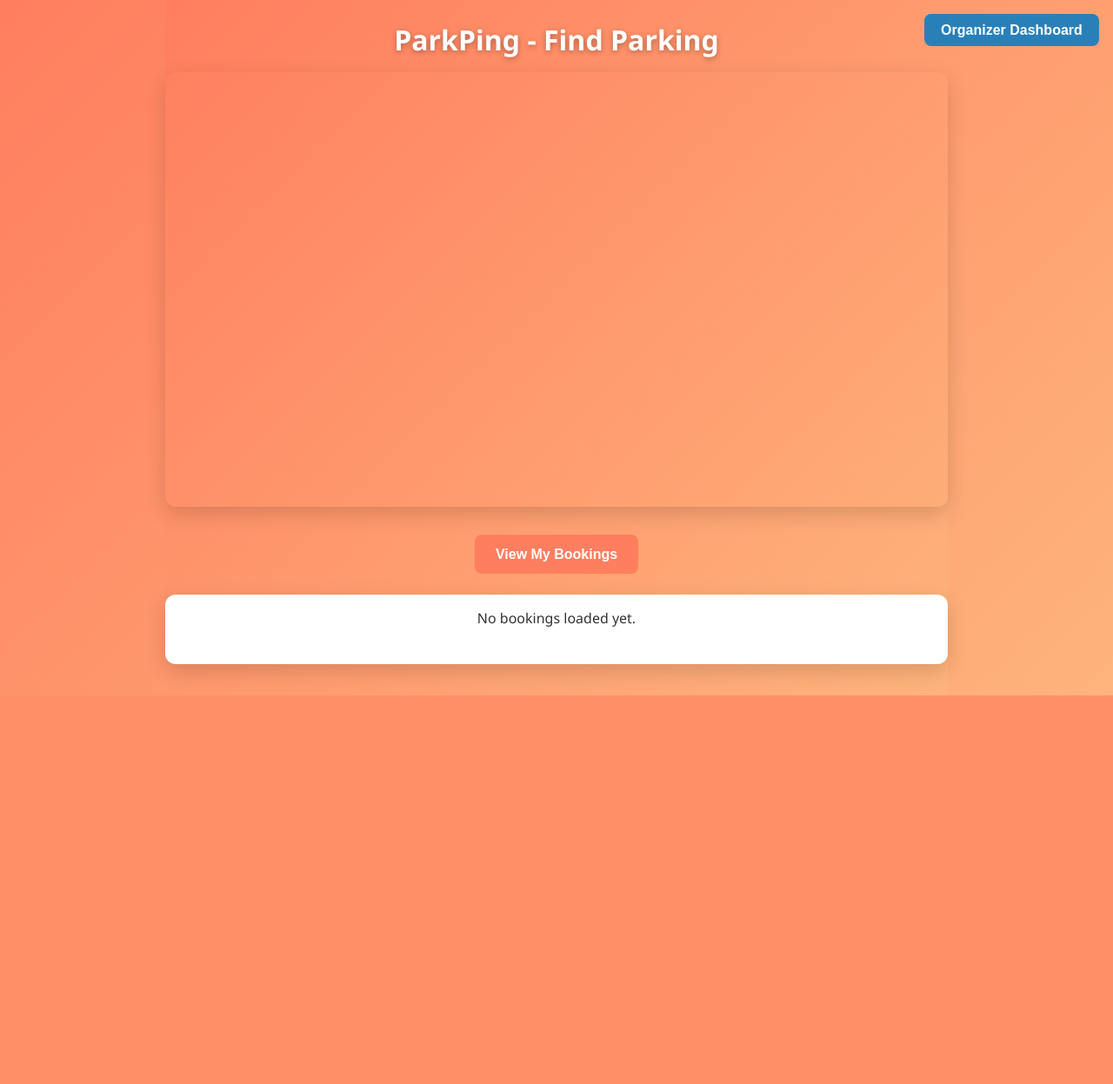
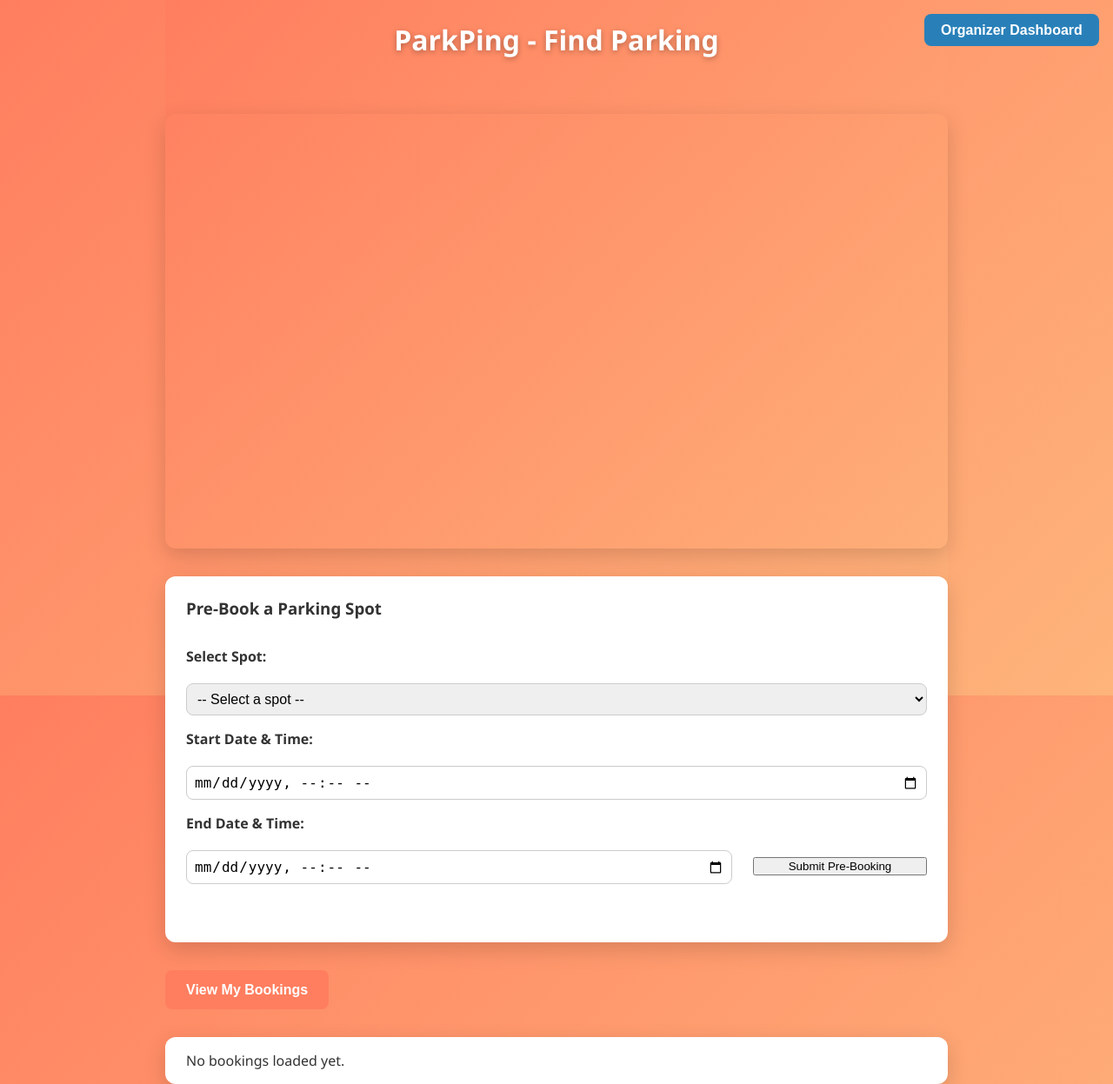
Before and after one commit to FairuzZarif/ParkPing, a Flask app: page / in a window 1280 px wide. Shown: the whole page at 87% size. Before the commit the page ends 800 px from the top, so only its background shows below. Run offline with Flask 3, Linux system fonts and the light colour scheme; the visitor is signed in with stand-in values (Sample User, id 1); some libraries are stand-ins or nearby versions.

Commit message:
Added prebooking for the user-side, and a calender system to make booking easier for users.

```diff
--- a/backend/app.py
+++ b/backend/app.py
@@ -17,7 +17,8 @@
 @app.teardown_appcontext
 def close_connection(exception):
     db = getattr(g, '_database', None)
-    if db: db.close()
+    if db:
+        db.close()
 
 def init_db():
     db = sqlite3.connect(DATABASE)
@@ -79,7 +80,7 @@
                    (data['email'], generate_password_hash(data['password'])))
         db.commit()
         return jsonify({"message": "Registered"}), 201
-    except:
+    except sqlite3.IntegrityError:
         return jsonify({"error": "User exists"}), 400
 
 # Login user
@@ -114,11 +115,11 @@
 
     return jsonify({"spots": [dict(row) for row in spots]})
 
-
-# Book a parking spot
+# Book a parking spot immediately (by hours)
 @app.route('/api/parking/book', methods=['POST'])
 def book():
-    if 'user_id' not in session: return jsonify({"error": "Unauthorized"}), 401
+    if 'user_id' not in session:
+        return jsonify({"error": "Unauthorized"}), 401
     data = request.json
     db = get_db()
     cur = db.cursor()
@@ -129,14 +130,76 @@
     cur.execute("UPDATE parking_spots SET is_available = 0 WHERE id = ?", (data['spot_id'],))
     cur.execute("INSERT INTO bookings (user_id, spot_id, start_time, end_time, cost, paid) VALUES (?, ?, ?, ?, ?, 0)",
                 (session['user_id'], data['spot_id'],
-                 datetime.now(), datetime.now() + timedelta(hours=float(data['hours'])), cost))
+                 datetime.now().isoformat(), (datetime.now() + timedelta(hours=float(data['hours']))).isoformat(), cost))
     db.commit()
     return jsonify({"message": "Booked", "cost": cost})
+
+# Pre-book parking spot for specified date/time range
+@app.route('/api/parking/prebook', methods=['POST'])
+def prebook():
+    if 'user_id' not in session:
+        return jsonify({"error": "Unauthorized"}), 401
+    data = request.json
+
+    spot_id = data.get('spot_id')
+    start_time_str = data.get('start_time')
+    end_time_str = data.get('end_time')
+
+    if not spot_id or not start_time_str or not end_time_str:
+        return jsonify({"error": "Missing parameters"}), 400
+
+    try:
+        start_time = datetime.fromisoformat(start_time_str)
+        end_time = datetime.fromisoformat(end_time_str)
+    except ValueError:
+        return jsonify({"error": "Invalid date/time format"}), 400
+
+    if start_time >= end_time:
+        return jsonify({"error": "End time must be after start time"}), 400
+
+    db = get_db()
+    cur = db.cursor()
+
+    # Check if spot is available now
+    spot = cur.execute("SELECT * FROM parking_spots WHERE id = ? AND is_available = 1", (spot_id,)).fetchone()
+    if not spot:
+        return jsonify({"error": "Spot unavailable"}), 400
+
+    # Check if any existing bookings overlap requested time for this spot
+    overlapping = cur.execute("""
+        SELECT * FROM bookings WHERE spot_id = ? AND (
+            (start_time < ? AND end_time > ?) OR
+            (start_time >= ? AND start_time < ?)
+        )
+    """, (spot_id, end_time_str, start_time_str, start_time_str, end_time_str)).fetchone()
+
+    if overlapping:
+        return jsonify({"error": "Spot is already booked for the selected time"}), 400
+
+    duration_hours = (end_time - start_time).total_seconds() / 3600
+    cost = spot['rate'] * duration_hours
+
+    # Insert booking, mark spot as unavailable if booking includes current time
+    now = datetime.now()
+    is_currently_booked = start_time <= now <= end_time
+
+    cur.execute("""INSERT INTO bookings
+                   (user_id, spot_id, start_time, end_time, cost, paid)
+                   VALUES (?, ?, ?, ?, ?, 0)""",
+                (session['user_id'], spot_id, start_time_str, end_time_str, cost))
+
+    if is_currently_booked:
+        cur.execute("UPDATE parking_spots SET is_available = 0 WHERE id = ?", (spot_id,))
+
+    db.commit()
+
+    return jsonify({"message": "Pre-booked successfully", "cost": cost})
 
 # Complete payment for a booking
 @app.route('/api/payment/complete', methods=['POST'])
 def pay():
-    if 'user_id' not in session: return jsonify({"error": "Unauthorized"}), 401
+    if 'user_id' not in session:
+        return jsonify({"error": "Unauthorized"}), 401
     data = request.json
     db = get_db()
     db.execute("UPDATE bookings SET paid = 1 WHERE id = ? AND user_id = ?",
@@ -226,15 +289,5 @@
     db.commit()
     return jsonify({"message": "Spot cancelled successfully"})
 
-#Just to delete parking spot data
-'''''
-@app.route('/admin/clear_spots')
-def clear_spots():
-    db = get_db()
-    db.execute("DELETE FROM parking_spots")
-    db.commit()
-    return "All parking spots deleted."
-
-'''''
 if __name__ == '__main__':
     app.run(debug=True)
--- /dev/null
+++ b/backend/requirements.txt
@@ -0,0 +1,3 @@
+flask
+flask_sqlalchemy
+flask_cors
--- a/frontend/templates/index.html
+++ b/frontend/templates/index.html
@@ -1,6 +1,7 @@
 <!DOCTYPE html>
-<html>
+<html lang="en">
 <head>
+  <meta charset="UTF-8" />
   <title>ParkPing</title>
   <script src="/static/lib.js"></script>
   <script
@@ -8,7 +9,6 @@
     async defer
   ></script>
   <style>
-    /* Reset and base */
     * {
       box-sizing: border-box;
     }
@@ -31,16 +31,93 @@
       user-select: none;
     }
 
-    #map {
+    #organizerBtn {
+      position: absolute;
+      top: 1rem;
+      right: 1rem;
+      background: #2980b9;
+      color: white;
+      padding: 0.6rem 1.2rem;
+      font-size: 1rem;
+      font-weight: 600;
+      border-radius: 8px;
+      border: none;
+      cursor: pointer;
+      transition: background-color 0.3s;
+      z-index: 10;
+    }
+    #organizerBtn:hover {
+      background-color: #1c5980;
+    }
+
+    main {
       width: 90vw;
       max-width: 900px;
+      display: flex;
+      flex-direction: column;
+      gap: 2rem;
+      margin-top: 3rem;
+      margin-bottom: 3rem;
+    }
+
+    #map {
+      width: 100%;
       height: 500px;
       border-radius: 12px;
       box-shadow: 0 8px 24px rgba(0,0,0,0.15);
-      margin-bottom: 2rem;
     }
 
-    button {
+    #prebookForm {
+      background: white;
+      border-radius: 12px;
+      padding: 1.5rem;
+      box-shadow: 0 8px 24px rgba(0,0,0,0.15);
+      color: #333;
+      display: flex;
+      flex-wrap: wrap;
+      gap: 1rem 1.5rem;
+      align-items: center;
+    }
+
+    #prebookForm h3 {
+      flex-basis: 100%;
+      margin-top: 0;
+      margin-bottom: 1rem;
+    }
+
+    #prebookForm label {
+      flex-basis: 100%;
+      font-weight: 600;
+      margin-bottom: 0.25rem;
+    }
+
+    #prebookForm select,
+    #prebookForm input[type="datetime-local"] {
+      flex-grow: 1;
+      flex-basis: 40%;
+      padding: 0.5rem;
+      border-radius: 8px;
+      border: 1px solid #ccc;
+      font-size: 1rem;
+      min-width: 180px;
+    }
+
+    #prebookForm button {
+      flex-basis: 100%;
+      max-width: 200px;
+      margin-top: 0.5rem;
+      align-self: flex-start;
+    }
+
+    #prebookResponse {
+      flex-basis: 100%;
+      margin-top: 0.5rem;
+      font-weight: 600;
+      min-height: 1.2rem;
+      color: green;
+    }
+
+    button.view-bookings-btn {
       background: #ff7e5f;
       border: none;
       color: white;
@@ -51,25 +128,22 @@
       cursor: pointer;
       transition: background-color 0.3s;
       user-select: none;
-      margin-bottom: 1.5rem;
+      align-self: flex-start;
     }
-    button:hover {
+    button.view-bookings-btn:hover {
       background: #e26b47;
     }
 
     #bookingResults {
-      width: 90vw;
-      max-width: 900px;
       background: white;
       border-radius: 12px;
       padding: 1rem 1.5rem;
       box-shadow: 0 8px 24px rgba(0,0,0,0.15);
       color: #333;
       font-size: 1rem;
-      min-height: 80px;
+      max-height: 300px;
       overflow-y: auto;
-      max-height: 300px;
-      text-align: center;
+      width: 100%;
     }
 
     .booking-item {
@@ -98,25 +172,6 @@
     .booking-btn:hover {
       background: #c0392b;
     }
-
-    /* Organizer Button Style */
-    #organizerBtn {
-      position: absolute;
-      top: 1rem;
-      right: 1rem;
-      background: #2980b9;
-      color: white;
-      padding: 0.6rem 1.2rem;
-      font-size: 1rem;
-      font-weight: 600;
-      border-radius: 8px;
-      border: none;
-      cursor: pointer;
-      transition: background-color 0.3s;
-    }
-    #organizerBtn:hover {
-      background-color: #1c5980;
-    }
   </style>
 </head>
 <body>
@@ -124,73 +179,184 @@
   <button onclick="location.href='/organizer'" id="organizerBtn">Organizer Dashboard</button>
 
   <h1>ParkPing - Find Parking</h1>
-  <div id="map" style="height: 500px; width: 100%;"></div>
 
-  <button onclick="loadBookings()">View My Bookings</button>
+  <main>
+    <div id="map"></div>
+
+    <form id="prebookForm" onsubmit="event.preventDefault(); submitPreBooking();">
+      <h3>Pre-Book a Parking Spot</h3>
+
+      <label for="spotSelect">Select Spot:</label>
+      <select id="spotSelect" required>
+        <option value="">-- Select a spot --</option>
+      </select>
+
+      <label for="startDatetime">Start Date & Time:</label>
+      <input type="datetime-local" id="startDatetime" required />
+
+      <label for="endDatetime">End Date & Time:</label>
+      <input type="datetime-local" id="endDatetime" required />
+
+      <button type="submit">Submit Pre-Booking</button>
+
+      <div id="prebookResponse"></div>
+    </form>
+
+    <button class="view-bookings-btn" onclick="loadBookings()">View My Bookings</button>
+
     <div id="bookingResults">No bookings loaded yet.</div>
+  </main>
 
   <script>
-    async function loadBookings() {
-      const bookingResults = document.getElementById('bookingResults');
-      bookingResults.textContent = 'Loading bookings...';
+    // We will add JS functions here or preferably keep in lib.js
 
+    // Hold markers in a map for easy removal on booking/pre-booking
+    let spotMarkers = new Map();
+
+    // Override initMap to store markers in spotMarkers
+    window.initMap = function () {
+      console.log("initMap called");
+      navigator.geolocation.getCurrentPosition(
+        (pos) => {
+          const loc = { lat: pos.coords.latitude, lng: pos.coords.longitude };
+          map = new google.maps.Map(document.getElementById("map"), {
+            zoom: 14,
+            center: loc,
+          });
+
+          new google.maps.Marker({
+            position: loc,
+            map: map,
+            title: "You are here",
+          });
+
+          loadSpotsOnMap();
+          loadSpotsForPrebook();
+        },
+        (err) => {
+          alert("Error getting your location: " + err.message);
+        }
+      );
+    };
+
+    // Load spots and add markers
+    async function loadSpotsOnMap() {
       try {
-        const res = await fetch('/api/parking/bookings');
-        if (!res.ok) throw new Error('Failed to load bookings');
+        const res = await fetch("/api/parking/spots");
+        if (!res.ok) throw new Error("Failed to load spots");
         const data = await res.json();
-        if (!data.bookings || data.bookings.length === 0) {
-          bookingResults.textContent = "You have no bookings.";
+
+        // Clear existing markers
+        spotMarkers.forEach(marker => marker.setMap(null));
+        spotMarkers.clear();
+
+        data.spots.forEach((spot) => {
+          const marker = new google.maps.Marker({
+            position: { lat: spot.lat, lng: spot.lng },
+            map: map,
+            title: spot.address,
+          });
+
+          const infoWindow = new google.maps.InfoWindow({
+            content: `
+              <div>
+                <h6>${spot.address}</h6>
+                <p>$${spot.rate}/hr</p>
+                <p><strong>Organizer:</strong> ${spot.creator_name}</p>
+                <button onclick="book(${spot.id}, ${spot.rate})">Book</button>
+              </div>`,
+          });
+
+          marker.addListener("click", () => {
+            infoWindow.open(map, marker);
+          });
+
+          // Save marker with spot id as key
+          spotMarkers.set(spot.id, marker);
+        });
+      } catch (err) {
+        console.error(err);
+        alert("Failed to load parking spots.");
+      }
+    }
+
+    // Load spots into the pre-book dropdown, only available spots
+    async function loadSpotsForPrebook() {
+      const select = document.getElementById("spotSelect");
+      try {
+        const res = await fetch("/api/parking/spots");
+        if (!res.ok) throw new Error("Failed to load spots");
+        const data = await res.json();
+
+        // Clear existing options except placeholder
+        select.innerHTML = `<option value="">-- Select a spot --</option>`;
+
+        data.spots.forEach(spot => {
+          const option = document.createElement("option");
+          option.value = spot.id;
+          option.textContent = `${spot.address} ($${spot.rate}/hr)`;
+          select.appendChild(option);
+        });
+      } catch (err) {
+        console.error(err);
+        alert("Failed to load parking spots for pre-booking.");
+      }
+    }
+
+    // Submit the pre-book form to server
+    async function submitPreBooking() {
+      const spotId = document.getElementById("spotSelect").value;
+      const start = document.getElementById("startDatetime").value;
+      const end = document.getElementById("endDatetime").value;
+      const responseDiv = document.getElementById("prebookResponse");
+
+      responseDiv.style.color = "red"; // default error color
+      responseDiv.textContent = "";
+
+      if (!spotId) {
+        responseDiv.textContent = "Please select a parking spot.";
+        return;
+      }
+      if (!start || !end) {
+        responseDiv.textContent = "Please select start and end date/time.";
         return;
       }
 
-        bookingResults.innerHTML = ''; // Clear existing
+      if (new Date(start) >= new Date(end)) {
+        responseDiv.textContent = "End date/time must be after start date/time.";
+        return;
+      }
 
-        data.bookings.forEach(b => {
-          const div = document.createElement('div');
-          div.classList.add('booking-item');
+      try {
+        const res = await fetch("/api/parking/prebook", {
+          method: "POST",
+          headers: { "Content-Type": "application/json" },
+          body: JSON.stringify({
+            spot_id: spotId,
+            start_time: start,
+            end_time: end,
+          }),
+        });
 
-          const start = new Date(b.start_time).toLocaleString();
-          const end = new Date(b.end_time).toLocaleString();
+        const data = await res.json();
 
-          div.innerHTML = `
-            <div class="booking-info">
-              <strong>${b.address}</strong><br>
-              From: ${start}<br>
-              To: ${end}<br>
-              Cost: $${b.cost.toFixed(2)}<br>
-              Paid: ${b.paid ? 'Yes' : 'No'}
-            </div>
-            <button class="booking-btn" onclick="cancelBooking(${b.id})">Cancel</button>
-          `;
-
-          bookingResults.appendChild(div);
-        });
+        if (res.ok) {
+          responseDiv.style.color = "green";
+          responseDiv.textContent = `Pre-book successful! Cost: $${data.cost.toFixed(2)}`;
+          // Update markers & spot dropdown after successful pre-book
+          await loadSpotsOnMap();
+          await loadSpotsForPrebook();
+        } else {
+          responseDiv.textContent = data.error || "Pre-booking failed.";
+        }
       } catch (err) {
-        bookingResults.textContent = 'Error loading bookings.';
+        responseDiv.textContent = "Request failed.";
         console.error(err);
       }
     }
 
-    async function cancelBooking(bookingId) {
-      if (!confirm('Are you sure you want to cancel this booking?')) return;
-      try {
-        const res = await fetch('/api/parking/cancel', {
-          method: 'POST',
-          headers: { 'Content-Type': 'application/json' },
-          body: JSON.stringify({ booking_id: bookingId })
-        });
-        const data = await res.json();
-        if (res.ok) {
-          alert(data.message);
-          loadBookings();
-        } else {
-          alert('Error: ' + (data.error || 'Unknown error'));
-        }
-      } catch (err) {
-        alert('Request failed.');
-        console.error(err);
-      }
-    }
+    // Your existing loadBookings and cancelBooking functions remain in lib.js or here...
+
   </script>
 </body>
 </html>
```
Also changed, not shown: backend/instance/parkping.db (added), backend/parkping.db, frontend/static/lib.js (line endings or trailing spaces), frontend/templates/organizer.html (line endings or trailing spaces). Lines whose indentation alone changed are shown as unchanged.
